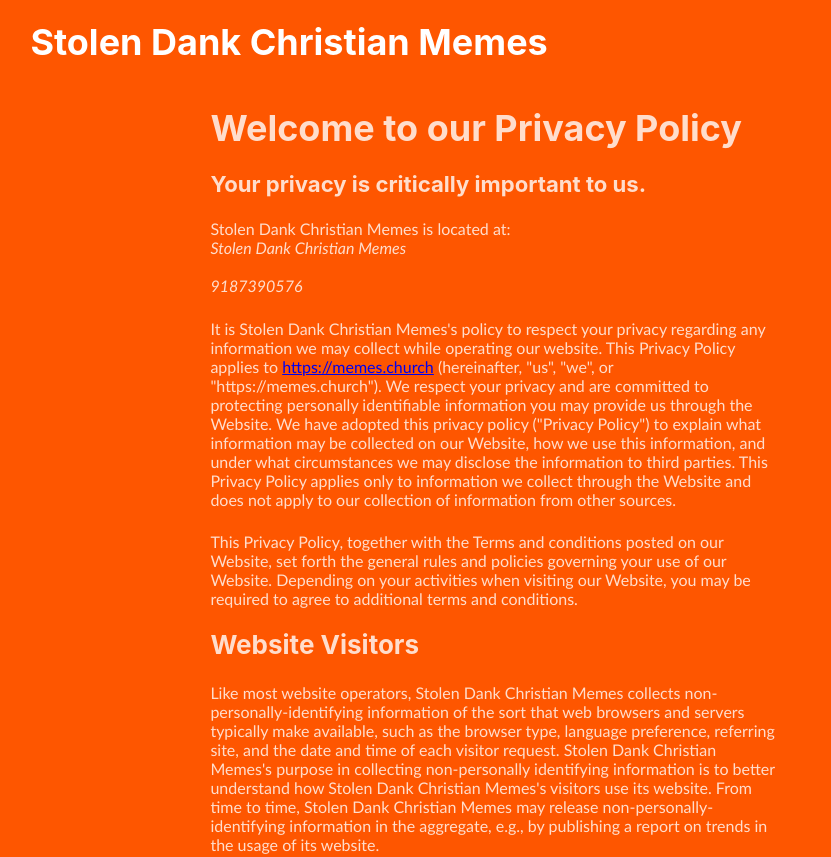
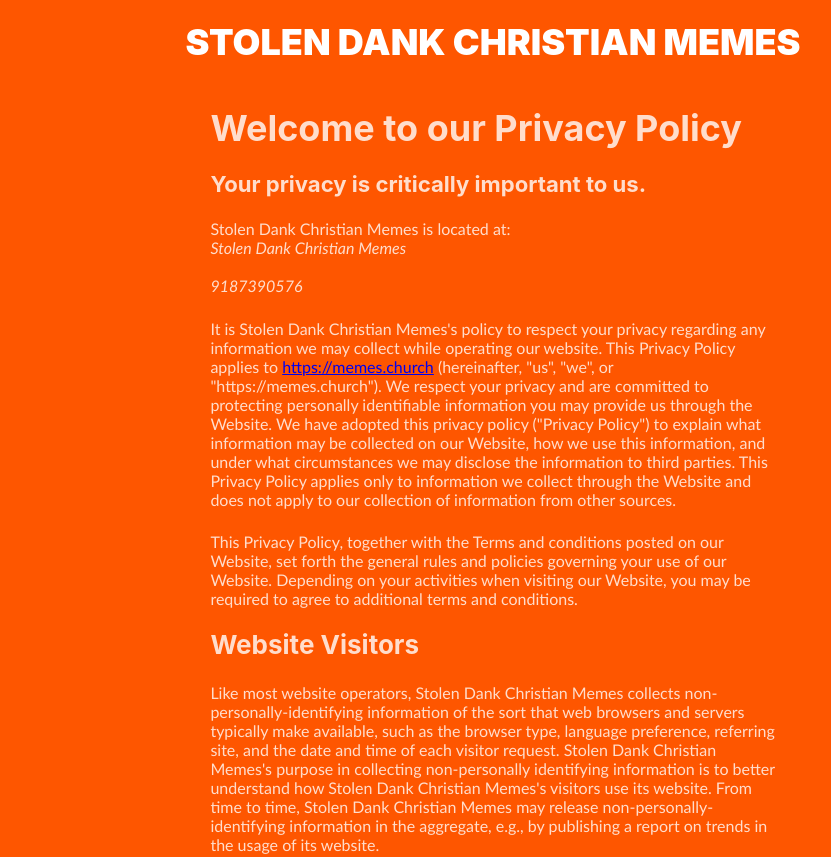
Before and after one commit to ThatGuySam/stolen-website, a Gatsby site: page /docs/privacy-policy in a window 1280 px wide. Shown: the top 857 px of the page, without its empty margins (147-978 px from the left). Built offline with nearby package versions, Linux system fonts and the light colour scheme; Gatsby itself is replaced by a stand-in of ours; a web font is replaced by a local one.

Commit message:
Style header typography

```diff
--- a/src/components/header.js
+++ b/src/components/header.js
@@ -13,6 +13,8 @@
         margin: `0 auto`,
         maxWidth: 960,
         padding: `1.45rem 1.0875rem`,
+        textAlign: 'center',
+        textTransform: 'uppercase'
       }}
     >
       <h1 style={{ margin: 0 }}>
@@ -21,6 +23,8 @@
           style={{
             color: `white`,
             textDecoration: `none`,
+            fontWeight: '900',
+            fontStretch: '75%',
           }}
         >
           {siteTitle}
```
